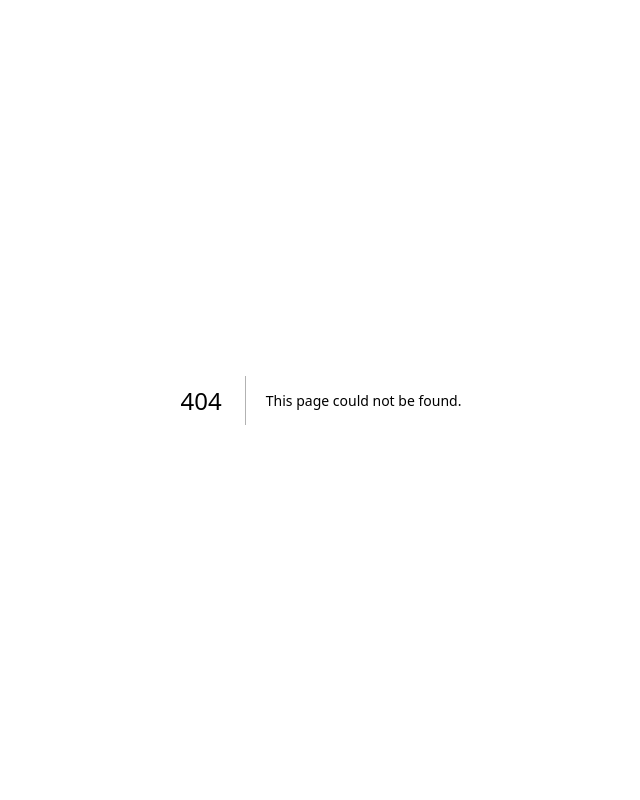
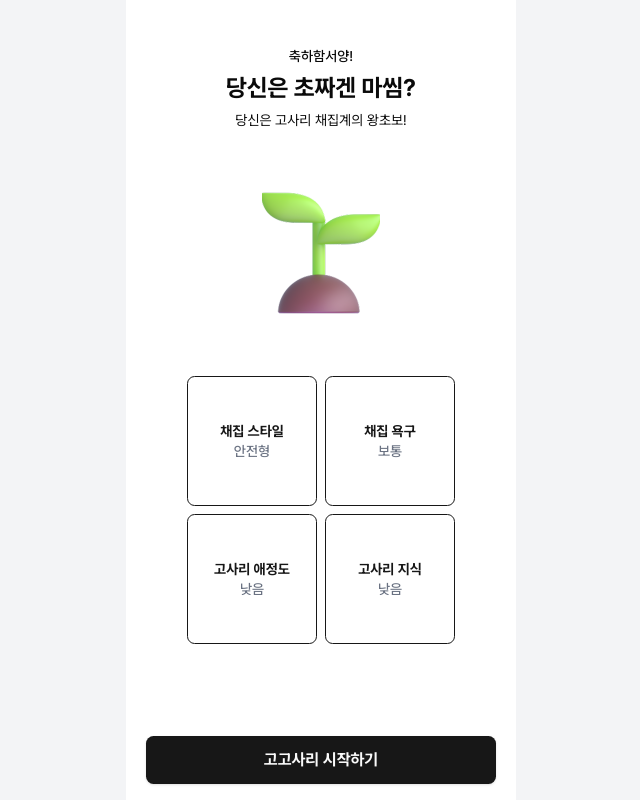
Before and after one commit to gogosari/gogosari-fe, a Next.js app: page /onboarding/result in a window 1280 px wide. Before the commit this address had no page. Shown: the whole page, without its empty margins (319-959 px from the left). Built offline with nearby package versions, Linux system fonts and the light colour scheme.

Commit message:
feat: onboarding 결과 페이지 구현

```diff
--- /dev/null
+++ b/app/(onboarding)/onboarding/result/page.tsx
@@ -0,0 +1,46 @@
+'use client'
+
+import Image from 'next/image'
+import Link from 'next/link'
+import { useSearchParams } from 'next/navigation'
+
+import OnboardingResultTypeItem from '@/features/onboarding/components/result-type-item'
+import { results, ResultsType } from '@/features/onboarding/results'
+import { Button } from '@/shared/components/ui/button'
+
+export default function OnboardingResultPage() {
+  const searchParams = useSearchParams()
+  const resultType = searchParams.get('type') || 'beginner'
+
+  const { title, subtitle, type, image } = results[resultType as unknown as keyof ResultsType]
+
+  return (
+    <div className="relative flex h-dvh flex-col items-center">
+      <div className="pt-[46px] text-center">
+        <p className="text-sm font-medium">축하함서양!</p>
+        <h1 className="py-1.5 text-2xl font-bold">{title}</h1>
+        <p className="text-sm">{subtitle}</p>
+      </div>
+      <Image src={image} alt={title} priority={true} width={268} height={190} className="py-7" />
+
+      <ul className="grid grid-cols-2 gap-2">
+        <li>
+          <OnboardingResultTypeItem title="채집 스타일" content={type[0]} />
+        </li>
+        <li>
+          <OnboardingResultTypeItem title="채집 욕구" content={type[1]} />
+        </li>
+        <li>
+          <OnboardingResultTypeItem title="고사리 애정도" content={type[2]} />
+        </li>
+        <li>
+          <OnboardingResultTypeItem title="고사리 지식" content={type[3]} />
+        </li>
+      </ul>
+
+      <Button asChild size="full" className="absolute right-0 bottom-4 left-0">
+        <Link href="/">고고사리 시작하기</Link>
+      </Button>
+    </div>
+  )
+}
--- /dev/null
+++ b/features/onboarding/components/result-type-item.tsx
@@ -0,0 +1,13 @@
+interface Props {
+  title: string
+  content: string
+}
+
+export default function OnboardingResultTypeItem({ title, content }: Props) {
+  return (
+    <div className="border-primary flex h-[130px] w-[130px] flex-col items-center justify-center rounded-md border-1">
+      <h2 className="text-primary text-sm font-bold">{title}</h2>
+      <p className="text-sm font-medium text-gray-500">{content}</p>
+    </div>
+  )
+}
```
